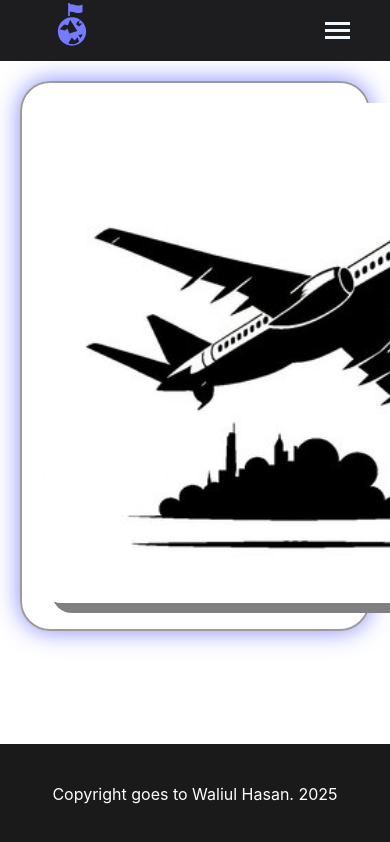
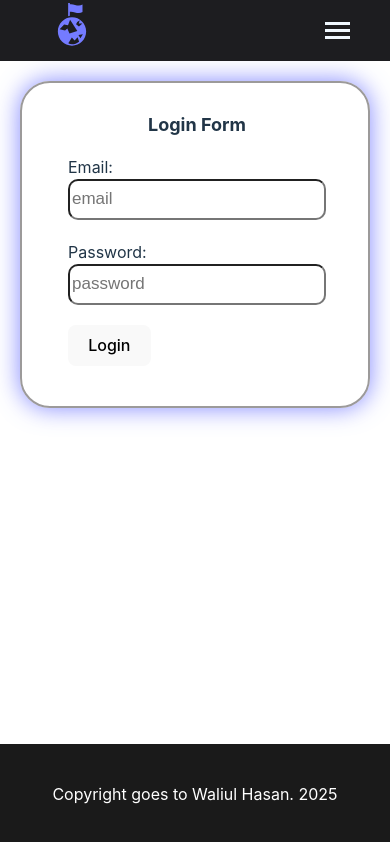
Before and after one commit to waliulhasaniram/Flight-Booking-System---MERN-Stack-Project, a React (Vite) app in the folder frontend/: page /login in a window 390 px wide. Built offline with nearby package versions, Linux system fonts and the light colour scheme; no server answers.

Commit message:
Update App.css

```diff
--- a/frontend/src/App.css
+++ b/frontend/src/App.css
@@ -53,6 +53,7 @@
 
 .destinations {
   display: flex;
+  flex-wrap: wrap;
   justify-content: space-around;
 }
 
@@ -61,7 +62,8 @@
   border-radius: 10px;
   box-shadow: 0 0 25px rgba(100, 108, 255, 0.8);
   padding: 20px;
-  width: 30%;
+  margin: 10px;
+  width: 40%;
 }
 
 /* profile */
@@ -126,6 +128,7 @@
   flex-wrap: wrap;
   justify-content: left;
 }
+/* filter section start */
 .filter_section{
   width: 10%;
   height: fit-content;
@@ -138,6 +141,45 @@
     color: #fff;
   }
 }
+.filter_section.hide {
+  display: none;
+}
+
+/* Mobile-specific styles */
+@media screen and (max-width: 768px) {
+  h1{
+    font-size: large;
+  }
+  .filter_section {
+    width: 90%;
+    margin: 10px auto;
+  }
+
+  .filter-toggle {
+    display: block;
+    margin: 10px;
+    padding: 10px 15px;
+    background-color: #646cff;
+    color: #fff;
+    border: none;
+    border-radius: 8px;
+    font-size: 16px;
+    cursor: pointer;
+  }
+}
+
+/* Desktop: always show filters */
+@media screen and (min-width: 769px) {
+  .filter_section {
+    display: block !important;
+  }
+
+  .filter-toggle {
+    display: none;
+  }
+}
+/* filter section end */
+
 .flight_section{
   width: 80%;
   display: flex;
@@ -224,12 +266,14 @@
   }
   .input_div {
     margin: 20px;
-
   }
   input{
     width: 400px;
     height: 35px;
     font-size: 17px;
+    background-color: #fff;
+    color: black;
+    border-radius: 10px;
   }
   textarea{
     width: 400px;
@@ -331,14 +375,14 @@
     background-color: #646cff50;
     box-shadow: 0 0 25px rgba(100, 108, 255, 0.8);
   }
-  /* filter */
-  .filter_section {
-    width: 100%;
-    height: fit-content;
-    border: 2px #646cff solid;
-    border-radius: 20px;
-    background-color: #1a1a1a;
-    padding: 30px;
-    margin: 20px;
+
+  .regImage{
+    display: none;
+  }
+  .reg_container{
+    input{
+      width: 250px;
+      border-radius: 10px;
+    }
+  }
 }
-}
```
